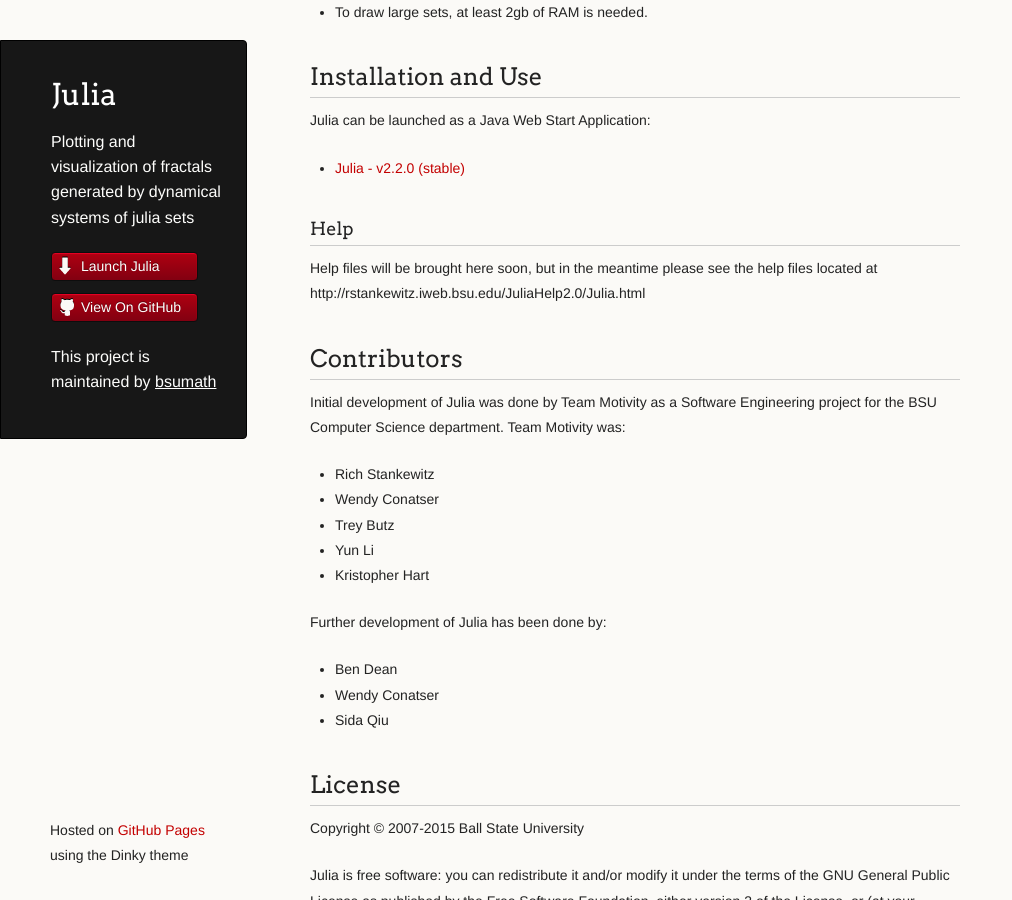
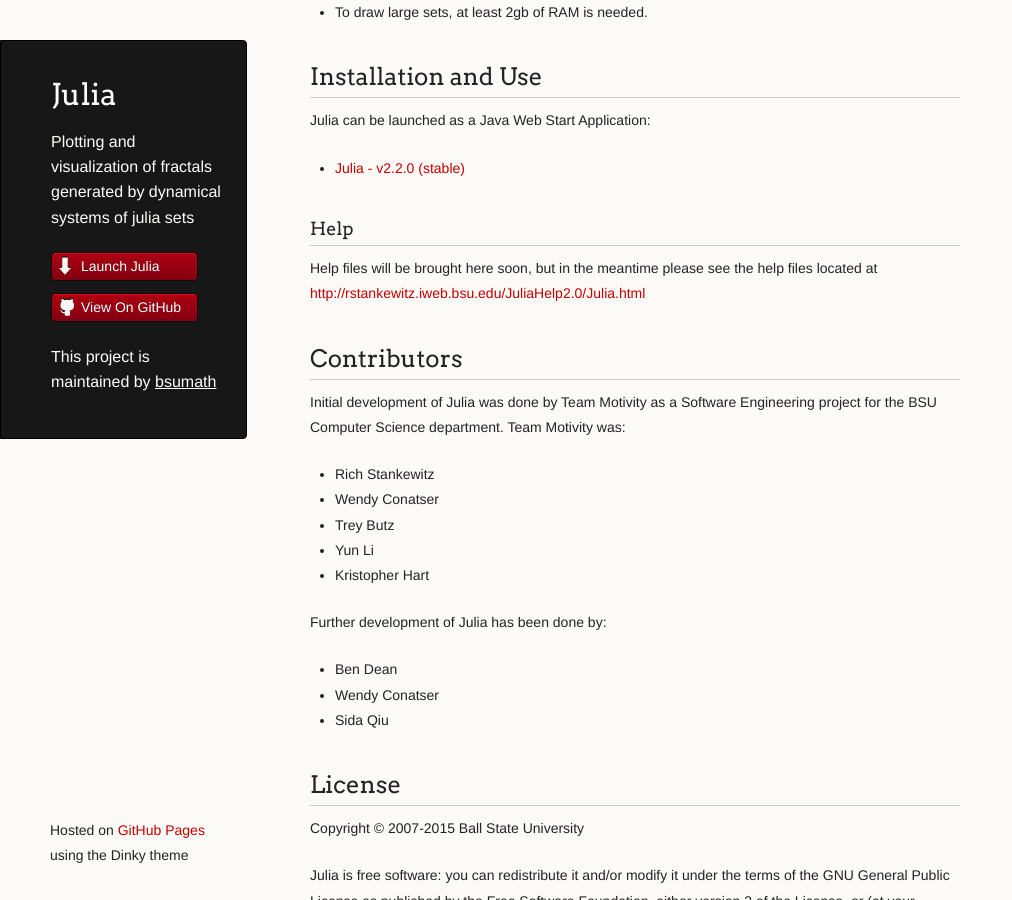
Before and after one commit to bsumath/julia, a Jekyll site: the page built from index.md, in a window 1280 px wide and 900 px high, scrolled down 603 px. Shown: the whole window, without its empty margins (0-1012 px from the left). Built offline with Jekyll 4.4.1, drawn with Linux system fonts in a browser that asks for light colours; some of the changed lines change nothing that is shown.

Commit message:
fix link

```diff
--- a/index.md
+++ b/index.md
@@ -33,7 +33,7 @@
 
 ### Help
 Help files will be brought here soon, but in the meantime please see the help files
-located at http://rstankewitz.iweb.bsu.edu/JuliaHelp2.0/Julia.html
+located at [http://rstankewitz.iweb.bsu.edu/JuliaHelp2.0/Julia.html](http://rstankewitz.iweb.bsu.edu/JuliaHelp2.0/Julia.html)
 
 Contributors
 ------------
```
